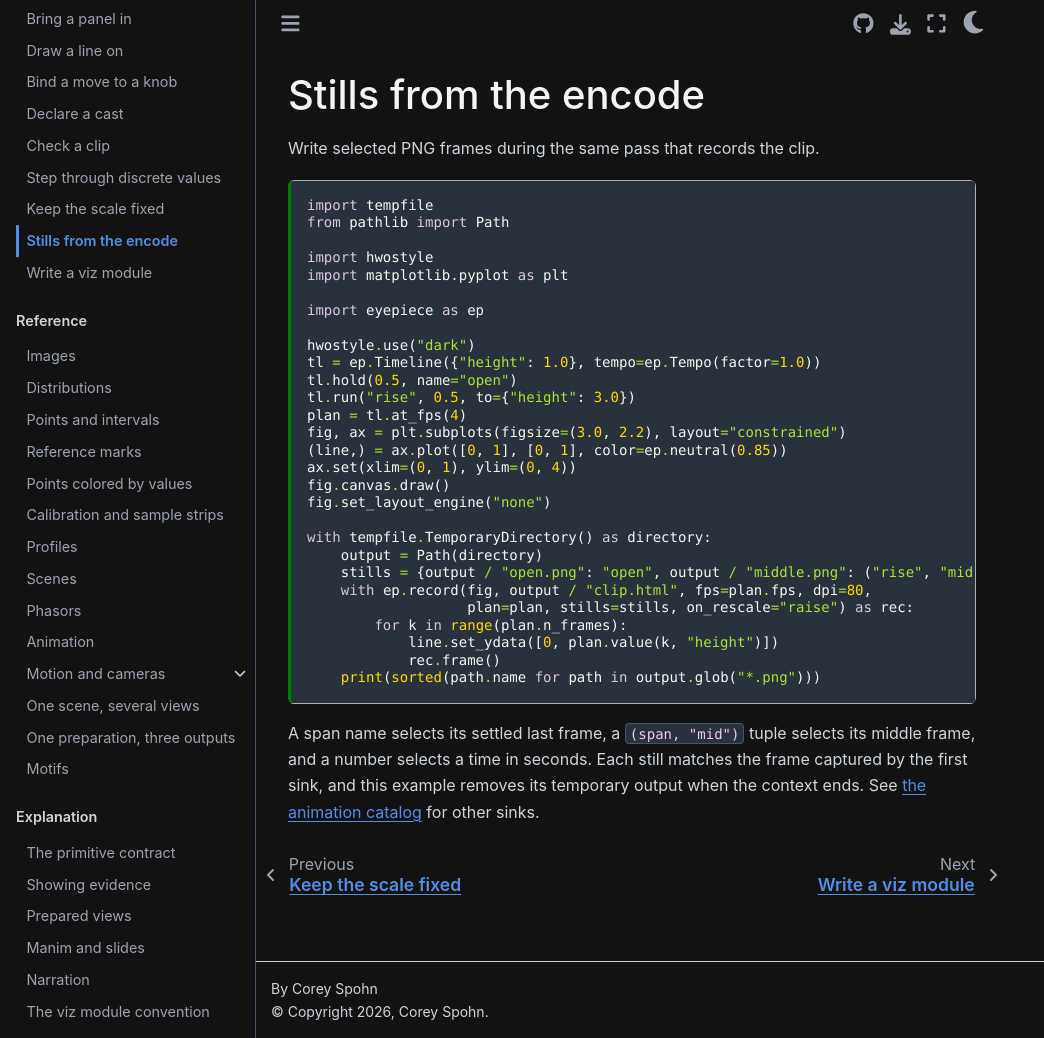
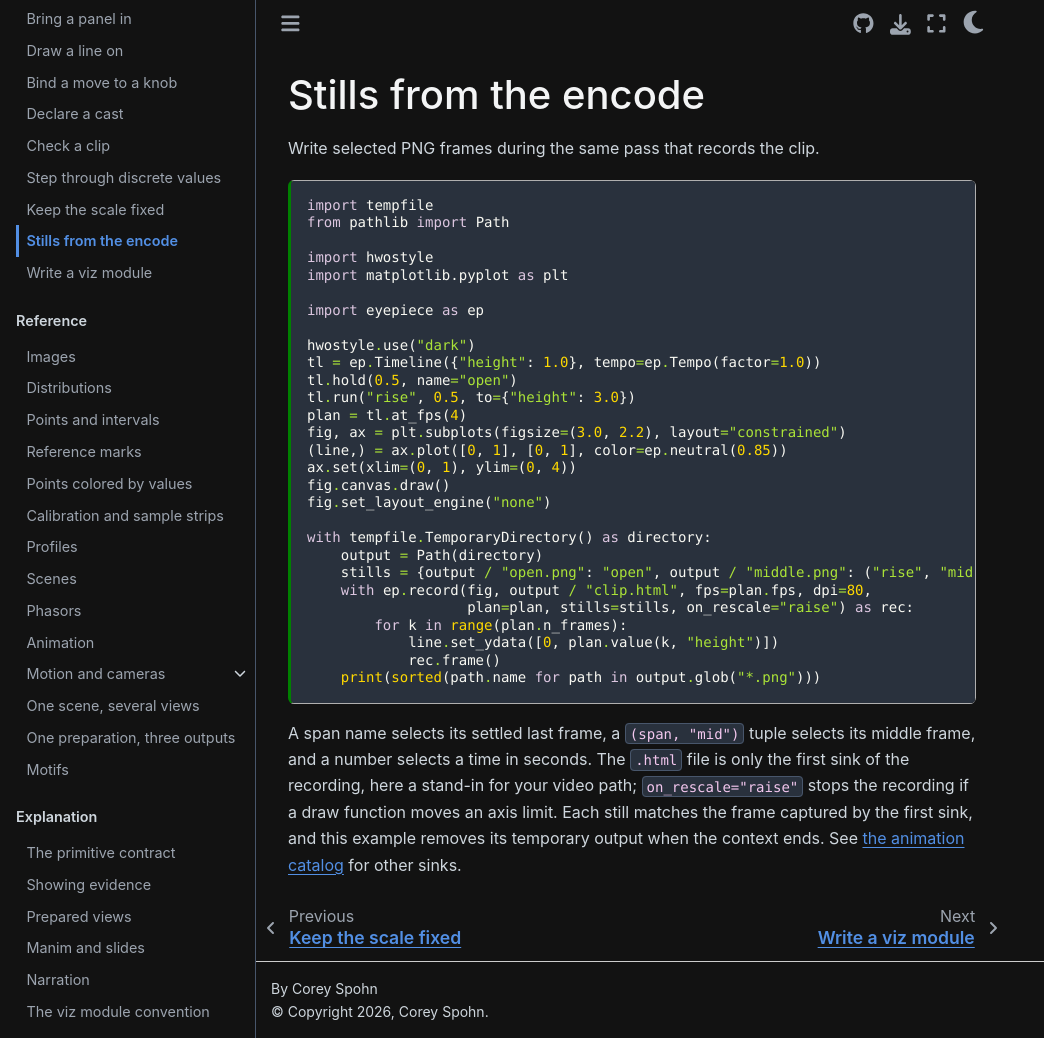
Before and after one commit to CoreySpohn/eyepiece, a Sphinx documentation site: the page built from docs/how-to/stills-from-the-encode.md, in a window 1280 px wide and 1038 px high. Shown: the whole window, without its empty margins (0-1044 px from the left). Built offline with Sphinx 7.4.7 and the Sphinx Book theme 1.1.4, drawn with Linux system fonts in a browser that asks for light colours; pages that are not in the unit, such as notebooks, are missing from menus.

```diff
--- a/docs/how-to/stills-from-the-encode.md
+++ b/docs/how-to/stills-from-the-encode.md
@@ -47,6 +47,8 @@ with tempfile.TemporaryDirectory() as directory:
 
 A span name selects its settled last frame, a `(span, "mid")` tuple selects
 its middle frame, and a number selects a time in seconds.
-Each still matches the frame captured by the first sink, and this example
-removes its temporary output when the context ends.
+The `.html` file is only the first sink of the recording, here a stand-in for
+your video path; `on_rescale="raise"` stops the recording if a draw function
+moves an axis limit. Each still matches the frame captured by the first sink,
+and this example removes its temporary output when the context ends.
 See {doc}`the animation catalog <../gallery/animation>` for other sinks.
```
Also changed, not shown: docs/how-to/bind-a-move-to-a-knob.md (+3 -2 lines), docs/how-to/bring-a-panel-in.md (+4 -1 lines), docs/how-to/build-up.md (deleted, +0 -18 lines), docs/how-to/draw-a-line-on.md (+3 -1 lines), docs/index.md (+0 -1 lines), docs/tutorials/build-up.md (+3 -3 lines).
